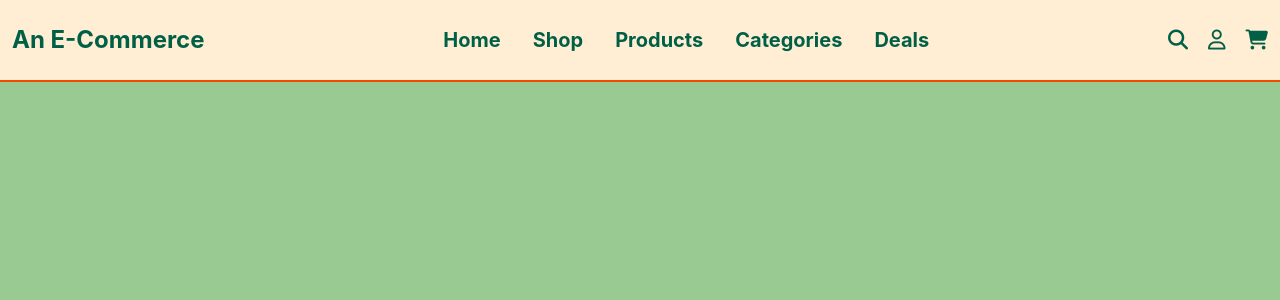
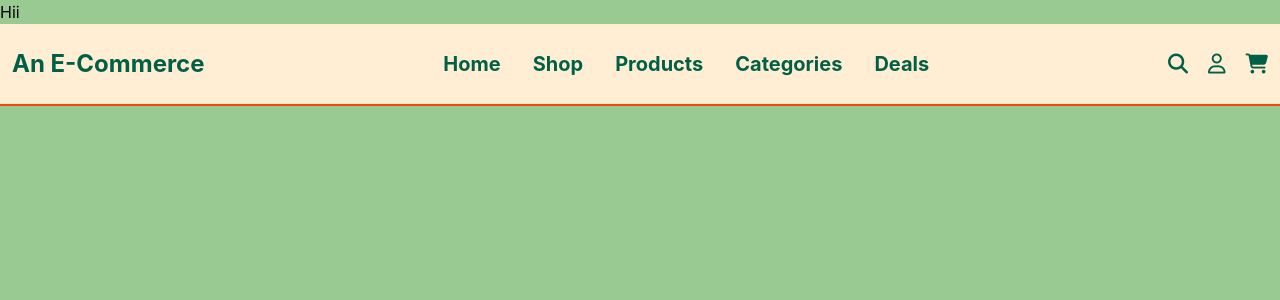
Before and after one commit to manoranjanpradhan-006/An-E-Commerce, a React (Vite) app: page / in a window 1280 px wide. Shown: the top 300 px of the page. Built offline with nearby package versions, Linux system fonts and the light colour scheme.

Commit message:
Add greeting header to App component

```diff
--- a/src/App.jsx
+++ b/src/App.jsx
@@ -3,6 +3,7 @@ import Navbar from "./components/Navbar.jsx";
 const App = () => {
   return (
     <>
+      <h1>Hii</h1>
       <Navbar />
     </>
   );
```
